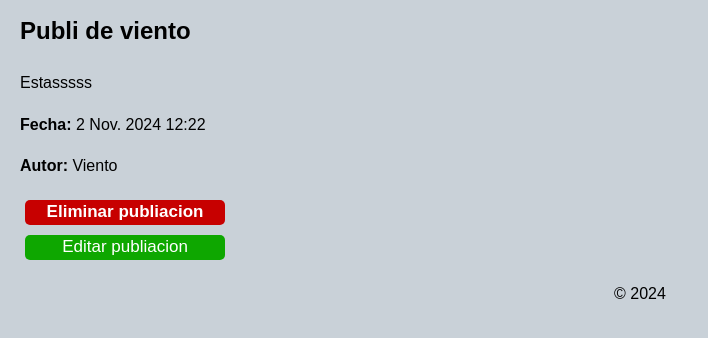
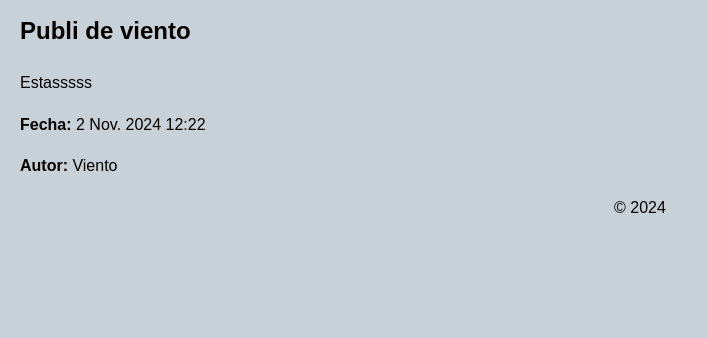
Before and after one commit to Gaston-Care/Autenticacion-y-Autorizacion, a Django app: page /publicaciones/detalle/9/ in a window 1280 px wide. Shown: the part 135-473 px from the top of the page, without its empty margins (0-708 px from the left). Run offline with Django 4.2, Linux system fonts and the light colour scheme; data comes from the database, SQL or seed files in the repository; both versions use the stored data as it was after the commit.

Commit message:
correccion buttons detalle_publicacion.html | verificacion seguridad vista EditarPublicacion

```diff
--- a/app/templates/detalle_publicacion.html
+++ b/app/templates/detalle_publicacion.html
@@ -13,14 +13,16 @@
         <p><b>Fecha:</b> {{ object.fecha_publicacion }}</p>
         <p><b>Autor:</b> {{ object.autor|capfirst }}</p>
 
+        {% if user.is_authenticated and user == object.autor %}
     <form action="{% url 'eliminar_publicacion' object.pk %}" method="post" style="display:inline;">
         {% csrf_token %}
-            <button type="submit" class="boton-eliminar">Eliminar publiacion</button>
+        <button type="submit" class="boton-eliminar">Eliminar publicación</button>
     </form>
     <br>
     <form method="get" action="{% url 'editar_publicacion' object.pk %}">
-            {% csrf_token %}
-            <button class="boton" type="submit">Editar publiacion</button>
+        <button class="boton" type="submit">Editar publicación</button>
     </form>
+{% endif %}
+
     </div>
 {% endblock %}
--- a/app/views.py
+++ b/app/views.py
@@ -7,6 +7,7 @@ from app.forms import RegistroFormulario
 from django.contrib.auth.decorators import login_required
 from django.contrib.auth.mixins import PermissionRequiredMixin
 from django.contrib.auth.mixins import LoginRequiredMixin
+from django.core.exceptions import PermissionDenied
 from app.models import Publicacion # Para proteger vistas.
 
 def home_view(request):
@@ -24,6 +25,7 @@ class CrearPublicacion(LoginRequiredMixin, CreateView, PermissionRequiredMixin):
     fields = ['titulo','contenido']
     template_name = 'crear_publicacion.html'
     success_url = reverse_lazy('publicaciones')
+    permission_required = "app.add_publicacion"
 
     def form_valid(self, form):
         form.instance.autor = self.request.user
@@ -47,6 +49,14 @@ class EditarPublicacion(LoginRequiredMixin, PermissionRequiredMixin, UpdateView)
     success_url = reverse_lazy('publicaciones')
     permission_required = "app.change_publicacion"  # Solo los que tengan este permiso podran acceder a la vista.
 
+    def dispatch(self, request, *args, **kwargs): # Verificacion que evita acceder a la vista EDITAR por medio de la URL
+        # publicación que se va a editar
+        publicacion = self.get_object()
+        # Verifica si el usuario es el autor
+        if publicacion.autor != request.user:
+            raise PermissionDenied()
+        return super().dispatch(request, *args, **kwargs)
+
 class EliminarPublicacion(LoginRequiredMixin, PermissionRequiredMixin, DeleteView):
     model = Publicacion
     permission_required = "app.delete_publicacion"  # Solo los que tengan este permiso podran acceder a la vista.
```
Also changed, not shown: db.sqlite3. Lines whose indentation alone changed are shown as unchanged.
